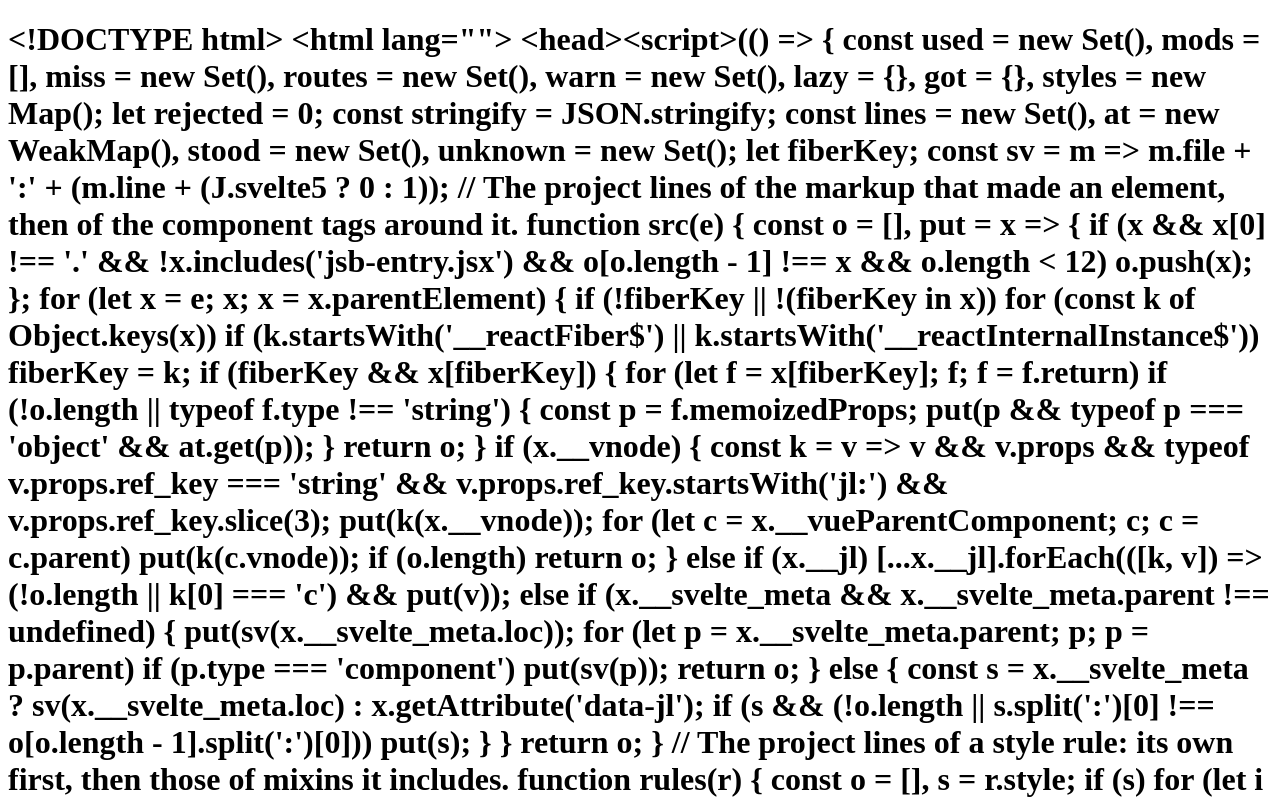
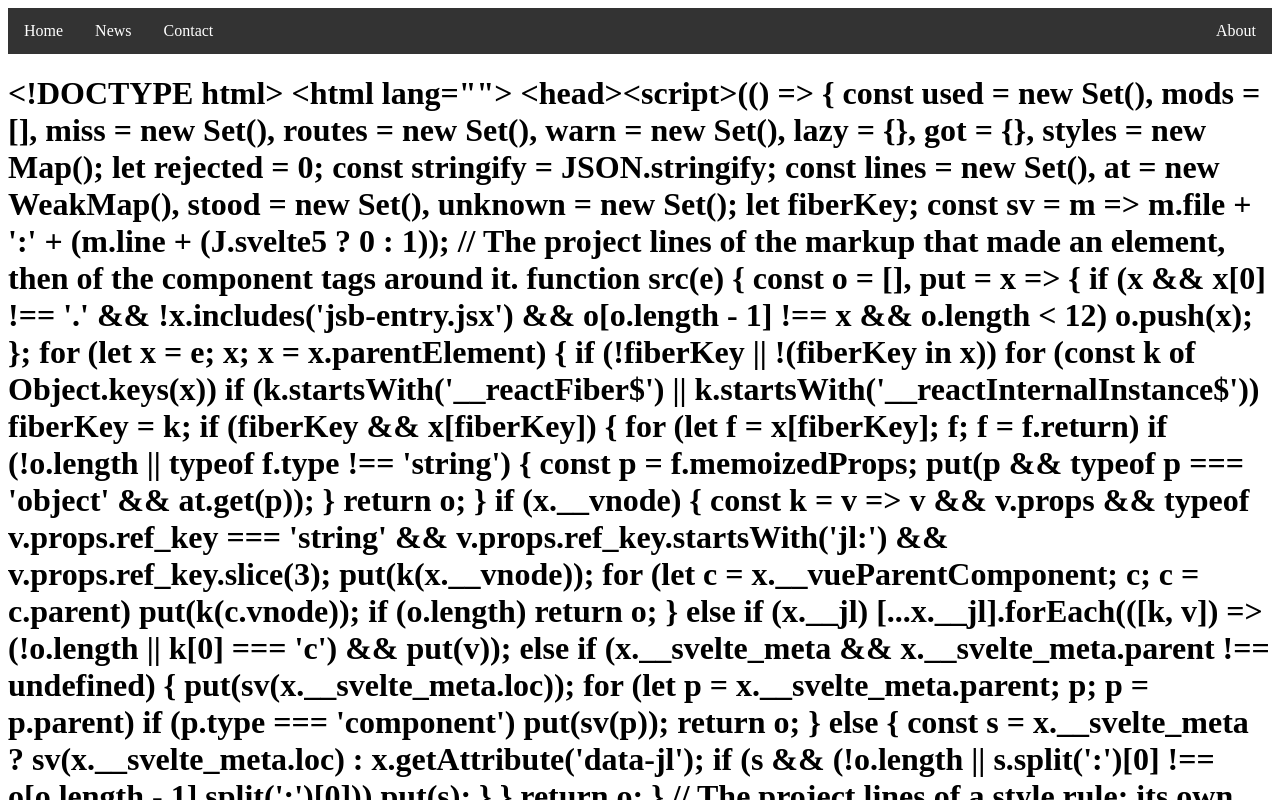
Before and after one commit to pajones96/dogOdyssey, a Vue app in the folder dogOdyssey/src/frontend/: page / in a window 1280 px wide. Shown: the top 800 px of the page. Built offline with nearby package versions, Linux system fonts and the light colour scheme.

Commit message:
Added basic NavBar. Probably gonna mess around more with that.

```diff
--- a/dogOdyssey/src/frontend/src/App.vue
+++ b/dogOdyssey/src/frontend/src/App.vue
@@ -1,14 +1,16 @@
 <template>
+  <NavBar />
   <HelloWorld />
 </template>
 
 <script>
 import HelloWorld from './components/HelloWorld.vue'
-
+import NavBar from './components/NavBar.vue'
 export default {
   name: 'App',
   components: {
-    HelloWorld
+    HelloWorld,
+    NavBar
   }
 }
 </script>
--- /dev/null
+++ b/dogOdyssey/src/frontend/src/components/NavBar.vue
@@ -0,0 +1,37 @@
+<template>
+    <div>
+         <ul>
+        <li><a href="#home">Home</a></li>
+        <li><a href="#news">News</a></li>
+        <li><a href="#contact">Contact</a></li>
+        <li style="float:right"><a class="active" href="#about">About</a></li>
+        </ul>
+    </div>
+</template>
+
+<style scoped>
+ul {
+  list-style-type: none;
+  margin: 0;
+  padding: 0;
+  overflow: hidden;
+  background-color: #333;
+}
+
+li {
+  float: left;
+}
+
+li a {
+  display: block;
+  color: white;
+  text-align: center;
+  padding: 14px 16px;
+  text-decoration: none;
+}
+
+/* Change the link color to #111 (black) on hover */
+li a:hover {
+  background-color: #111;
+}
+</style>
```
Also changed, not shown: 1 other file (tests, documents, lock files or other folders).
